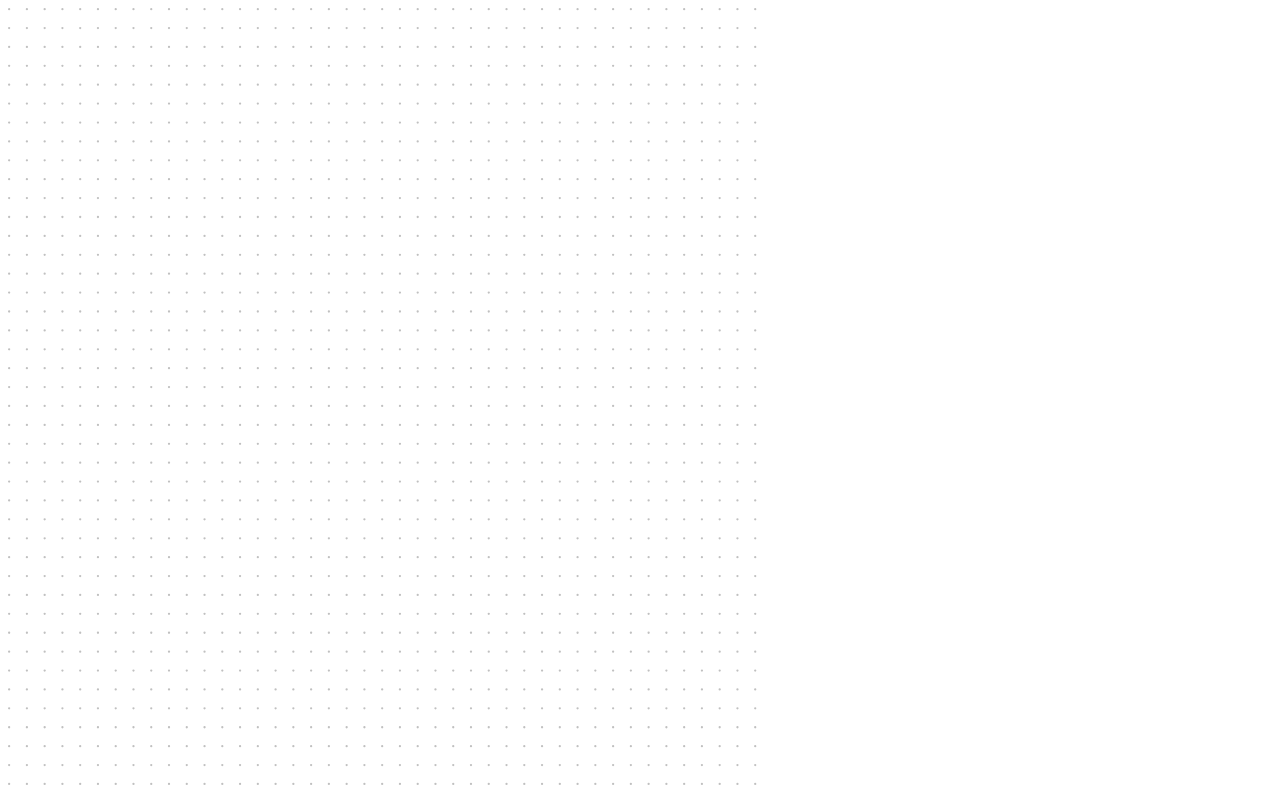
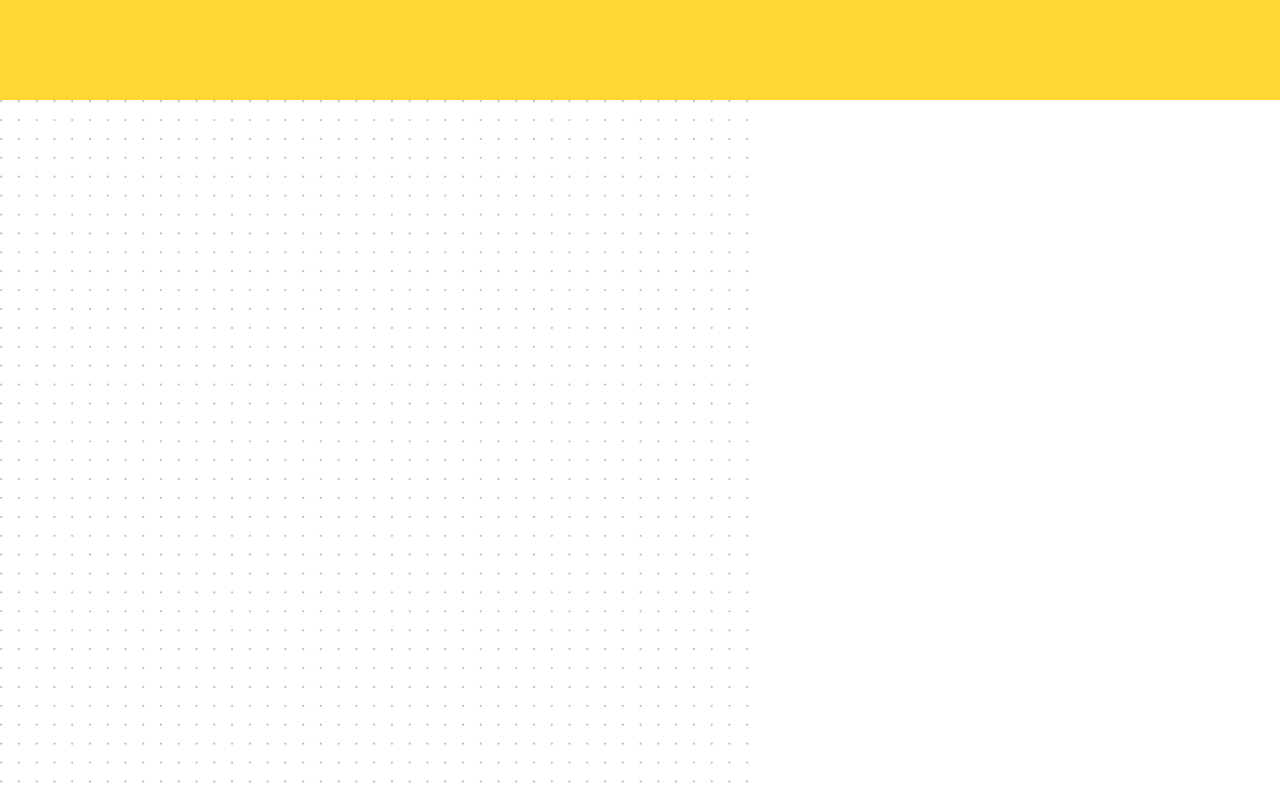
Before and after one commit to RostislavBlaha/gridzzly, a React (Create React App) app: page / in a window 1280 px wide. Shown: the top 797 px of the page. Built offline with nearby package versions, Linux system fonts and the light colour scheme.

Commit message:
Work on ruler component started.

```diff
--- a/public/index.html
+++ b/public/index.html
@@ -15,7 +15,7 @@
     -->
     <title>Gridzzly.com - Make your own grid paper</title>
   </head>
-  <body>
+  <body style="margin: 0px">
     <div id="root"></div>
     <!--
       This HTML file is a template.
--- a/src/App.js
+++ b/src/App.js
@@ -1,5 +1,6 @@
 import React, { Component } from 'react'
 import Grid from './Grid'
+import Ruler from './Ruler'
 
 class App extends Component {
 
@@ -11,6 +12,7 @@ class App extends Component {
   render() {
     return (
       <div className="App">
+		<Ruler/>
 		<Grid 	width=""
 				height=""
 				distance=""
--- /dev/null
+++ b/src/Ruler.js
@@ -0,0 +1,17 @@
+import React, { Component } from 'react'
+
+export default class Ruler extends Component{
+
+
+  render() {
+	  const sx = {
+		width: "100%",
+		height: "100px",
+		backgroundColor: "#ffd633",
+	  }
+    return (
+	 	<div style={sx}>
+		</div>
+	)
+  }
+}
```
Also changed, not shown: src/cm.svg (added), src/in.svg (added).
